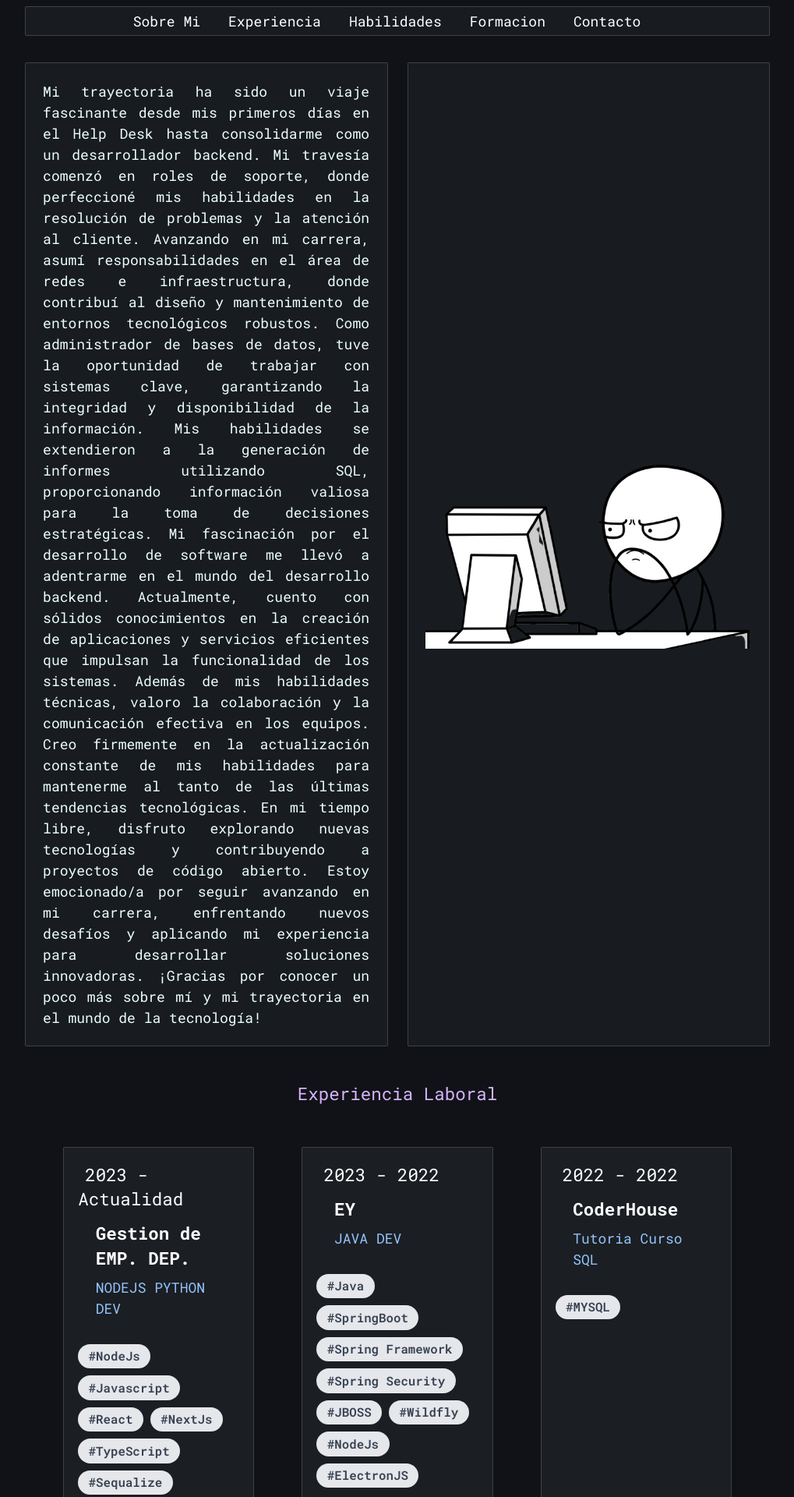
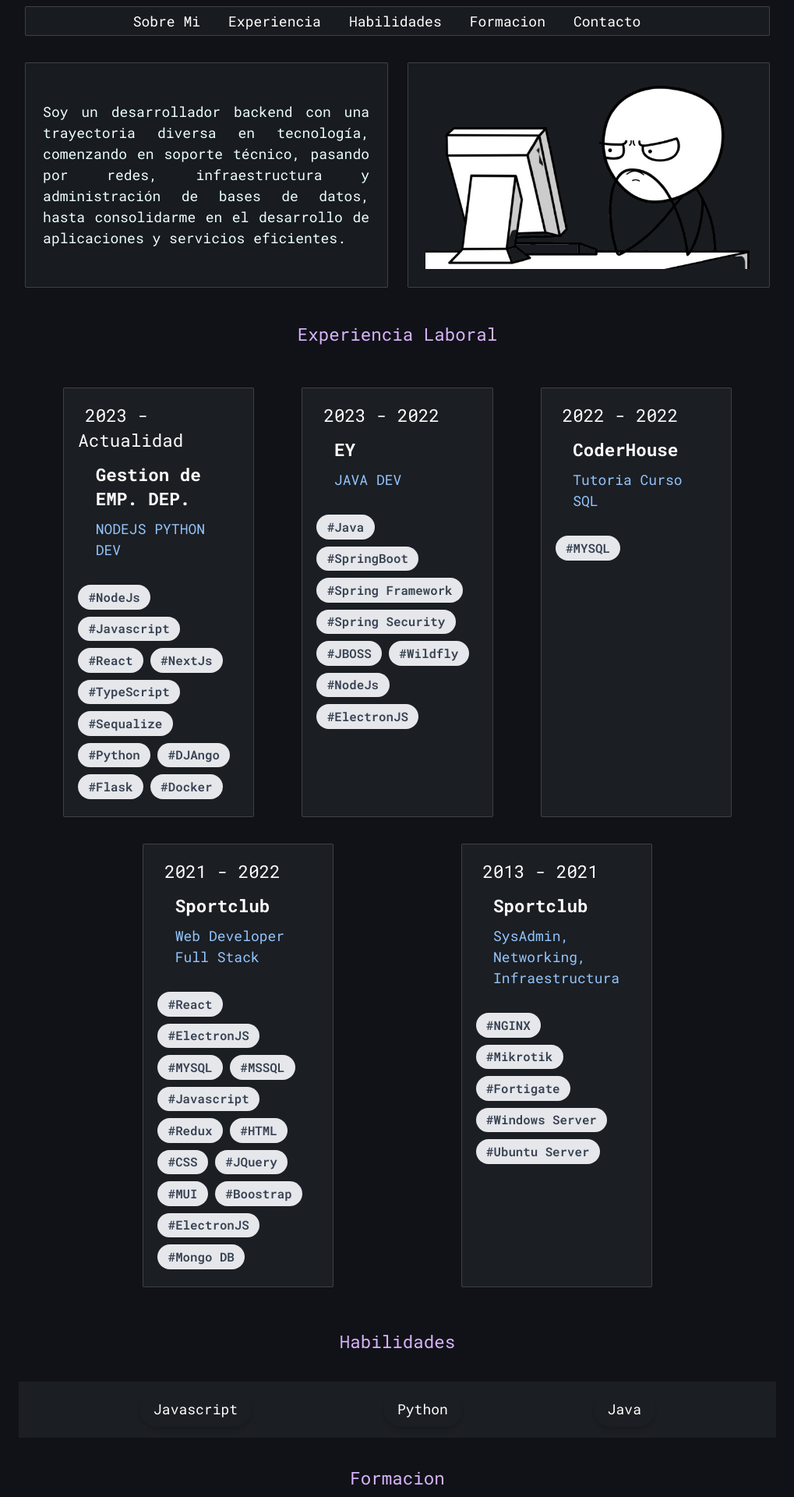
Before and after one commit to themchoise/nextjsportfolio, a Next.js app: page / in a window 1280 px wide. Shown: the top 1920 px of the page at 78% size, without its empty margins (130-1149 px from the left). Built offline with nearby package versions, Linux system fonts and the light colour scheme.

Commit message:
improve site

```diff
--- a/src/app/components/AboutMe.tsx
+++ b/src/app/components/AboutMe.tsx
@@ -13,16 +13,17 @@ import { useBorderColor } from "../hooks/useBorderColor";
 
 
       <div className="grid md:grid-cols-2 sm:grid-cols-1 gap-2 bg-r">
-    <div className="hover:shadow-[0px_0px_0px_2px_#0B6B95] transition duration-500 ease-in-out text-cyan-50 text-justify m-2 shadow-[0px_0px_0px_0.2px_#f7fafc]  bg-dark-graf-nav p-5"
-
+        <div className=" flex items-center hover:shadow-[0px_0px_0px_2px_#0B6B95] transition duration-500 ease-in-out text-cyan-50  text-justify m-2 shadow-[0px_0px_0px_0.2px_#f7fafc]  bg-dark-graf-nav p-5"
         >
+          <p>
           {aboutme}
+          </p>
         </div>
         <div className={` hover:shadow-[0px_0px_0px_2px_#0B6B95] transition duration-500 ease-in-out m-2 shadow-[0px_0px_0px_0.2px_#f7fafc]  bg-dark-graf-nav flex justify-center p-5 	object-contain	`}
 
         >
           <Image
-      className ='object-contain'
+            className='object-contain'
             src="/random2.png"
             width={500}
             height={500}
--- a/src/app/components/Skills/Skills.tsx
+++ b/src/app/components/Skills/Skills.tsx
@@ -1,7 +1,8 @@
 "use client";
 import React from "react";
 import FrontEnd from "./FrontEnd";
-import { returnAllSkills } from "@/app/mock/jobHistory";
+import { baseTech, returnAllSkills } from "@/app/mock/jobHistory";
+
 
 const Skills = () => {
 
@@ -9,7 +10,7 @@ const Skills = () => {
     <div>
       <article id="skills" className=" w-full h-auto bg-[#1b1e23]">
         <div className="flex flex-wrap items-center justify-evenly">
-          {returnAllSkills().map((res, index) => {
+          {baseTech.map((res, index) => {
             return (
               <div key={index} className=" hover:shadow-[0px_0px_0px_2px_#0B6B95] transition duration-500 ease-in-out  text-white rounded-full px-4 py-2 shadow-md m-3">
               <span className="flex items-center justify-center">
--- a/src/app/mock/information.ts
+++ b/src/app/mock/information.ts
@@ -1,3 +1,4 @@
+/*
 const aboutme:string = `
  Mi trayectoria ha sido un viaje fascinante desde mis primeros días en el Help Desk hasta consolidarme como un desarrollador backend.
 
@@ -14,3 +15,9 @@ En mi tiempo libre, disfruto explorando nuevas tecnologías y contribuyendo a pr
 ¡Gracias por conocer un poco más sobre mí y mi trayectoria en el mundo de la tecnología!`
 
 export default aboutme;
+
+*/
+const aboutme:string = `
+Soy un desarrollador backend con una trayectoria diversa en tecnología, comenzando en soporte técnico, pasando por redes, infraestructura y administración de bases de datos, hasta consolidarme en el desarrollo de aplicaciones y servicios eficientes. `
+
+export default aboutme;
--- a/src/app/mock/jobHistory.ts
+++ b/src/app/mock/jobHistory.ts
@@ -101,5 +101,7 @@ export const returnAllSkills = ():Array<string> => {
 
 }
 
+export const baseTech:Array<string> = [JAVASCRIPT, PYTHON, JAVA]
+
 
 export default jobHistory
```
Lines whose indentation alone changed are shown as unchanged.
